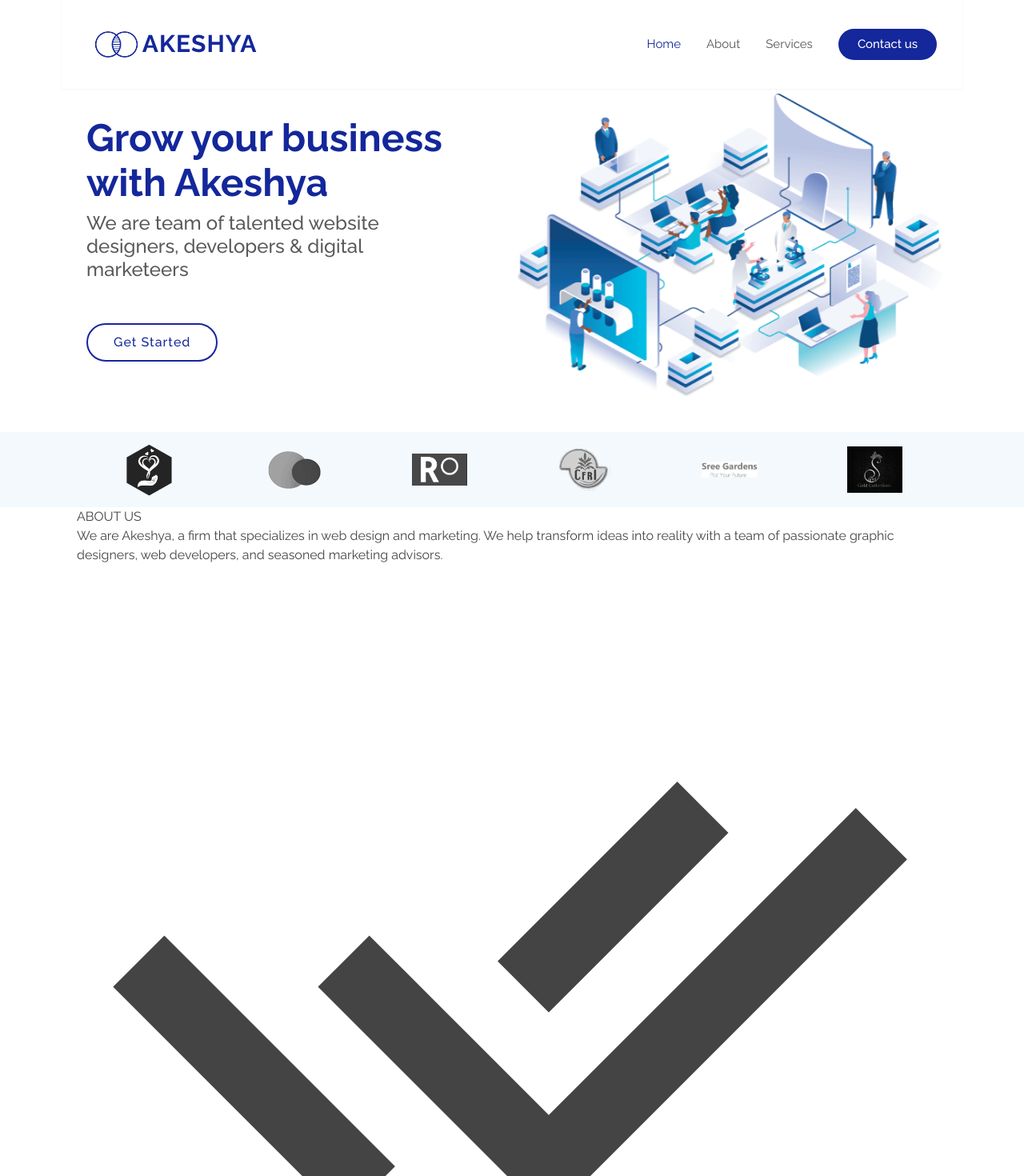
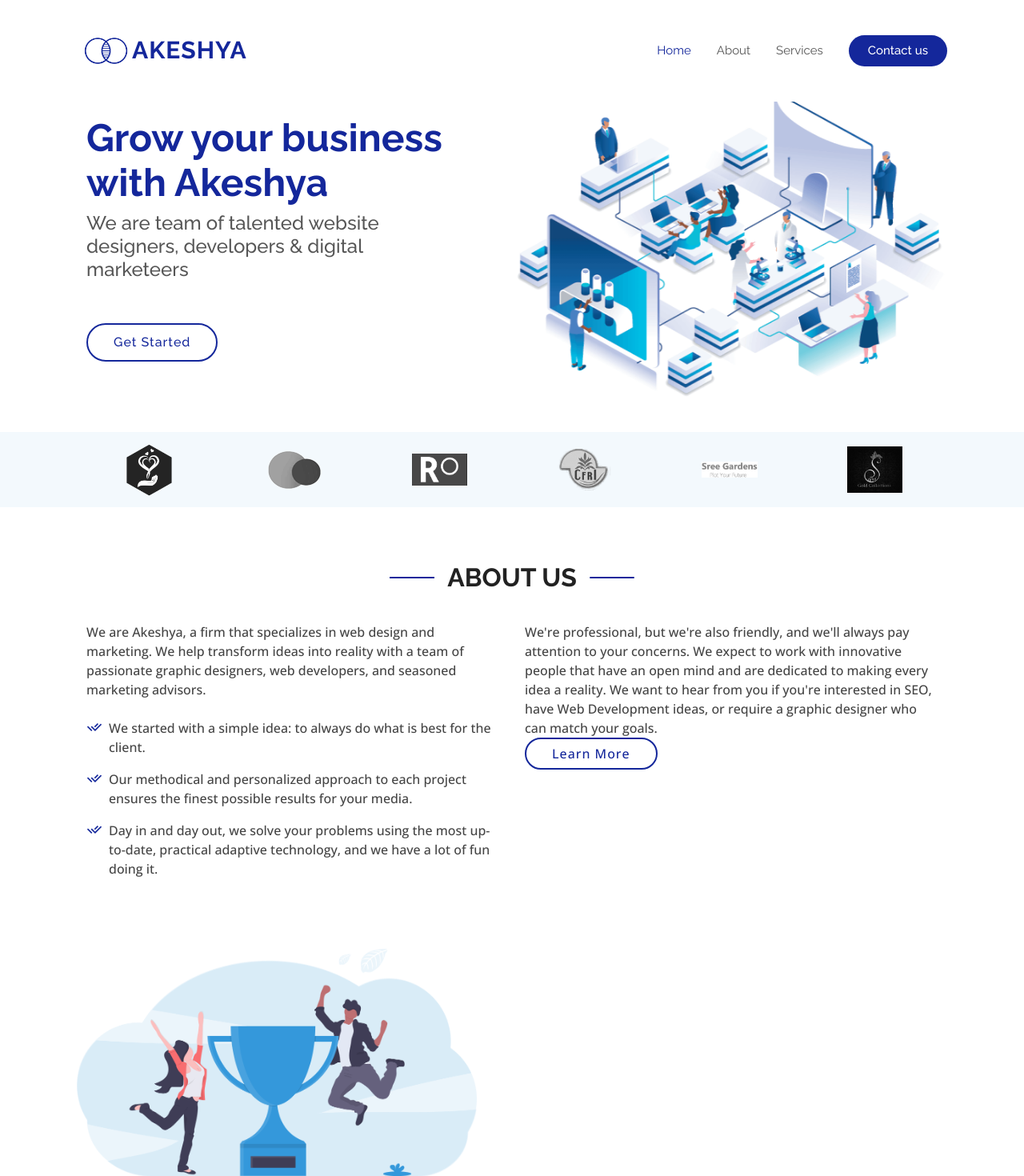
Before and after one commit to Troll-Lol0059/akeshya-clone, a Next.js app: page / in a window 1280 px wide. Shown: the top 1470 px of the page at 80% size. Built offline with nearby package versions, Linux system fonts and the light colour scheme.

Commit message:
Project Akeshya Clone - Commit 6 - Added Styling to About Us section and Secrion Heading Section

```diff
--- /dev/null
+++ b/src/app/components/common/Button1.jsx
@@ -0,0 +1,15 @@
+"use client"
+import React from 'react';
+
+function Button1({ text, handlerFunc = () => {}, customClass }) {
+  return (
+    <button
+      className={`${customClass} text-[16px] font-[500] tracking-[1px] rounded-[50px] border-2 border-blueVoilet text-blueVoilet transition-all duration-500 hover:bg-blueVoilet hover:text-white`}
+      onClick={handlerFunc}
+    >
+      {text}
+    </button>
+  );
+}
+
+export default Button1;
--- a/src/app/components/common/Navbar.tsx
+++ b/src/app/components/common/Navbar.tsx
@@ -81,7 +81,7 @@ export default function Navbar() {
                 </button>
             </div>
 
-            <nav className={`${isMobileMenuOpen ? 'absolute z-[56] left-0 top-7 w-full px-6 py-2 ' : 'hidden'} lg:w-fit lg:block lg:relative lg:px-4 lg:py-1 lg:top-0`}>
+            <nav className={`${isMobileMenuOpen ? 'absolute z-[56] left-0 top-7 w-full px-3 py-4 ' : 'hidden'} lg:w-fit w-full lg:block lg:relative lg:px-4 lg:py-1 lg:top-0`}>
                 <ul className="list-none lg:flex lg:h-fit h-[100vh] bg-white items-center justify-between flex-wrap py-2 gap-8 rounded-md" style={{ zIndex: 60 }}>
                     {
                         navbarData?.map((item, index) => (
@@ -96,8 +96,8 @@ export default function Navbar() {
 
             {/* Background Overlay */}
             {isMobileMenuOpen && (
-                <div className="lg:hidden fixed inset-0 bg-[#090909] bg-opacity-90 backdrop-filter transition duration-300 pointer-events-none z-[55]">
-                    <div className="absolute right-7 top-5 ">
+                <div className="lg:hidden w-full fixed inset-0 bg-[#090909] bg-opacity-90 backdrop-filter transition duration-300 pointer-events-none z-[55]">
+                    <div className="absolute right-4 top-5 ">
                         <button onClick={closeMobileMenu} className="text-white font-semibold">
                             <svg
                                 xmlns="http://www.w3.org/2000/svg"
--- a/src/app/components/common/SectionHeadings.jsx
+++ b/src/app/components/common/SectionHeadings.jsx
@@ -4,15 +4,17 @@ function SectionHeadings({ heading, subheading='' }) {
     return (
         <div>
             {/* heading div */}
-            <div>
-                <div></div>
-                <h2>{heading}</h2>
-                <div></div>
+            <div className='flex gap-4 justify-center items-center'>
+                <div className='h-[2px] w-14 bg-blueVoilet'></div>
+                <h2 className='text-black2 uppercase text-[32px] font-bold font-raleway'>
+                    {heading}
+                </h2>
+                <div className='h-[2px] w-14 bg-blueVoilet rounded-sm'></div>
             </div>
 
             {/* Subheading div */}
-            <div>
-                <p>{subheading}</p>
+            <div className=''>
+                <p className='text-black4 text-[16px] font-openSans'>{subheading}</p>
             </div>
         </div>
     )
--- a/src/app/components/homepage/AboutUsSection.jsx
+++ b/src/app/components/homepage/AboutUsSection.jsx
@@ -1,37 +1,38 @@
 import React from 'react'
 import aboutUsListData from '../../data/aboutUsListData'
 import SectionHeadings from '../common/SectionHeadings';
+import Button1 from '../common/Button1';
 
 
 function AboutUsSection() {
     return (
-        <section>
+        <section className='flex flex-col items-center justify-center gap-8 my-16'>
             {/* heading Div */}
             <div>
                 <SectionHeadings heading={'ABOUT US'} />
             </div>
 
             {/* content div */}
-            <div>
+            <div className='lg:w-full flex lg:flex-row flex-col justify-center text-[1rem] font-openSans text-black4 leading-[1.5] font-[500] tracking-normal lg:gap-2 gap-8'>
                 {/* left section */}
-                <div>
+                <div className='lg:w-[50%] lg:px-3 lg:space-y-0 space-y-4'>
                     <p>
                         We are Akeshya, a firm that specializes in web design and marketing. We help transform ideas into reality with a team of passionate graphic designers, web developers, and seasoned marketing advisors.
                     </p>
 
-                    <ul>
+                    <ul className='lg:py-4'>
                        {
                          aboutUsListData?.map( (item) => (
-                            <li key={item.id}>
-                                <span>
-                                    <svg xmlns="http://www.w3.org/2000/svg" viewBox="0 0 24 24" fill="currentColor"><path d="M11.602 13.7599L13.014 15.1719L21.4795 6.7063L22.8938 8.12051L13.014 18.0003L6.65 11.6363L8.06421 10.2221L10.189 12.3469L11.6025 13.7594L11.602 13.7599ZM11.6037 10.9322L16.5563 5.97949L17.9666 7.38977L13.014 12.3424L11.6037 10.9322ZM8.77698 16.5873L7.36396 18.0003L1 11.6363L2.41421 10.2221L3.82723 11.6352L3.82604 11.6363L8.77698 16.5873Z"></path></svg>
-                                </span>
+                            <li key={item.id} className='flex items-start gap-2 lg:py-1'>
+                                <div className='text-blueVoilet text-[20px]'>
+                                    <i class="ri-check-double-line"></i>
+                                </div>
 
-                                <span>
+                                <div className='py-1'>
                                     {
                                         item.data
                                     }
-                                </span>
+                                </div>
                             </li>
                          ) )
                        }
@@ -39,14 +40,12 @@ function AboutUsSection() {
                 </div>
 
                 {/* right section */}
-                <div>
+                <div className='lg:w-[50%] lg:px-3 lg:space-y-0 space-y-6'>
                     <div>
                         We're professional, but we're also friendly, and we'll always pay attention to your concerns. We expect to work with innovative people that have an open mind and are dedicated to making every idea a reality. We want to hear from you if you're interested in SEO, have Web Development ideas, or require a graphic designer who can match your goals.
                     </div>
 
-                    <div>
-                        Learn More
-                    </div>
+                    <Button1 text={'Learn More'} customClass={'px-8 py-[6px] lg:my-6 xl:my-6'} />
                 </div>
 
             </div>
--- a/src/app/components/homepage/HeroSection.jsx
+++ b/src/app/components/homepage/HeroSection.jsx
@@ -1,6 +1,7 @@
 import React from 'react'
 import Image from 'next/image'
-import heroSectionImage from '../../../../public/images/hero-img.png'
+import heroSectionImage from '../../../../public/images/hero-img.png';
+import Button1 from '../common/Button1';
 
 
 function HeroSection() {
@@ -16,9 +17,7 @@ function HeroSection() {
                 We are team of talented website designers, developers & digital marketeers
             </h3>
 
-            <button className='text-[16px] font-[500] tracking-[1px] px-8 py-[10px] my-6 lg:my-11 rounded-[50px] border-2 border-blueVoilet text-blueVoilet transition-all duration-500 hover:bg-blueVoilet hover:text-white'>
-                Get Started
-            </button>
+            <Button1 text={'Get Started'} customClass={'px-8 py-[10px] my-6 lg:my-11'} />
         </div>
 
         {/* image div */}
--- a/src/app/layout.tsx
+++ b/src/app/layout.tsx
@@ -33,11 +33,11 @@ export default function RootLayout({
     <html lang="en" >
       <head>
         <link href="https://fonts.googleapis.com/css2?family=Raleway:ital,wght@0,100..900;1,100..900&display=swap" rel="stylesheet" />
-        <script src="https://kit.fontawesome.com/60291d3ff4.js" crossorigin="anonymous"></script>
+        <script src="https://kit.fontawesome.com/60291d3ff4.js" crossOrigin="anonymous"></script>
       </head>
 
       <body suppressHydrationWarning={true} className={`${openSans.className} ${raleway.className}`}>
-        <div className="lg:w-[88%] mx-auto fixed top-0 right-0 left-0 z-[1000] lg:flex items-center py-6 px-6 lg:py-[8px] lg:px-0 md:px-0 md:py-[16px] bg-white shadow-sm">
+        <div className="lg:w-[95%] xl:w-[90%] w-full mx-auto fixed top-0 right-0 left-0 z-[1000] lg:flex items-center md:px-0 md:py-4 py-6 bg-white shadow-b-sm">
           <Navbar />
         </div>
 
--- a/src/app/page.tsx
+++ b/src/app/page.tsx
@@ -9,16 +9,16 @@ import ContactUsSection from './components/homepage/ContactUsSection'
 
 export default function Home() {
   return (
-    <div className='lg:w-full'>
-      <div className='lg:w-[85%] mx-auto'>
+    <div className='w-full'>
+      <div className='lg:w-[95%] xl:w-[85%] mx-auto'>
         <HeroSection />
       </div>
 
-      <div className='lg:w-full bg-[#F3F9FD]'>
+      <div className='lg:w-full xl:w-full bg-[#F3F9FD]'>
         <ClientSection />
       </div>
 
-      <div className='lg:w-[85%] mx-auto bg-white' >
+      <div className='lg:w-[95%] xl:w-[85%] md:w-[90%] w-[80%] mx-auto bg-white' >
           <AboutUsSection />
       </div>
 
--- a/tailwind.config.ts
+++ b/tailwind.config.ts
@@ -15,11 +15,12 @@ const config: Config = {
         black1:"#111111",
         black2:"#222222",
         black3:"#333333",
-        black4:"#484848",
+        black4:"#444444",
+        black4a:"#484848",
         black5:"#555555",
       },
       fontFamily: {
-        openSans: ['"Open Sans"', 'sans-serif'],
+        openSans: ['Open Sans', 'sans-serif'],
         raleway: ['"Raleway"', 'sans-serif'],
       },
       backgroundImage: {
```
